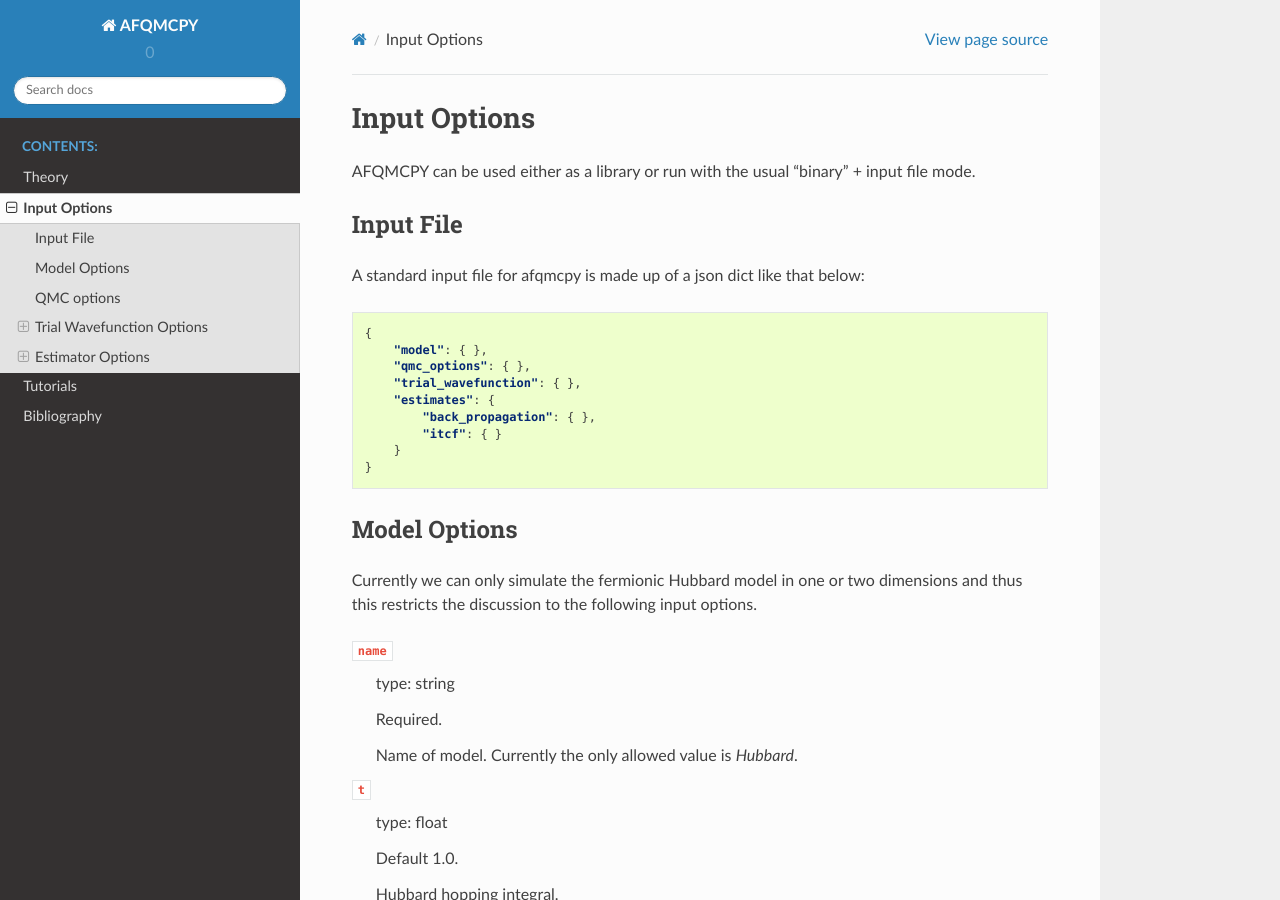
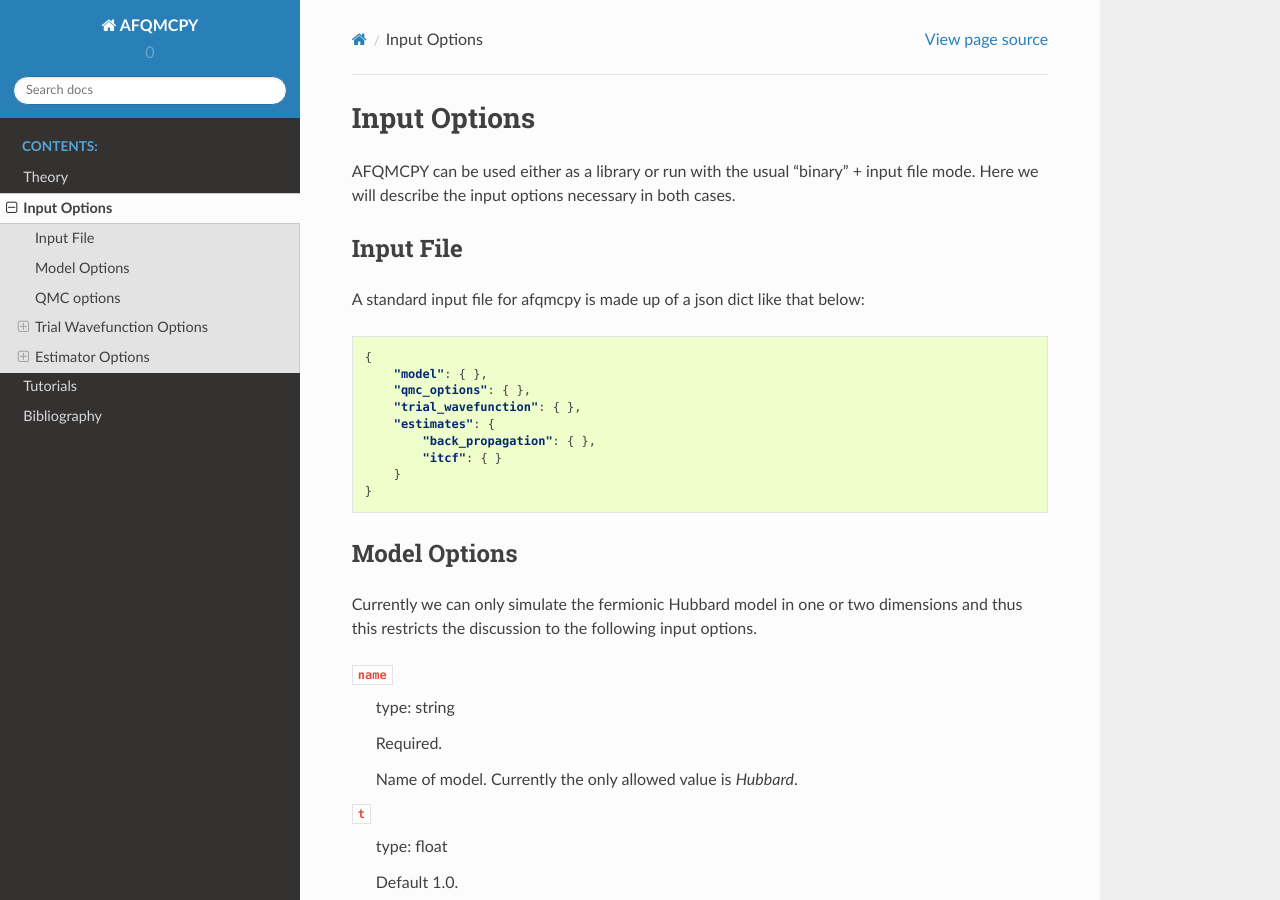
Before and after one commit to pauxy-qmc/pauxy, a Sphinx documentation site: the page built from docs/source/input/index.rst, in a window 1280 px wide and 900 px high. Built offline with Sphinx 7.4.7 and the Read the Docs theme 2.0.0, drawn with Linux system fonts in a browser that asks for light colours.

Commit message:
Comment.

```diff
--- a/docs/source/input/index.rst
+++ b/docs/source/input/index.rst
@@ -2,6 +2,7 @@ Input Options
 =============
 
 AFQMCPY can be used either as a library or run with the usual "binary" + input file mode.
+Here we will describe the input options necessary in both cases.
 
 Input File
 ^^^^^^^^^^
```
